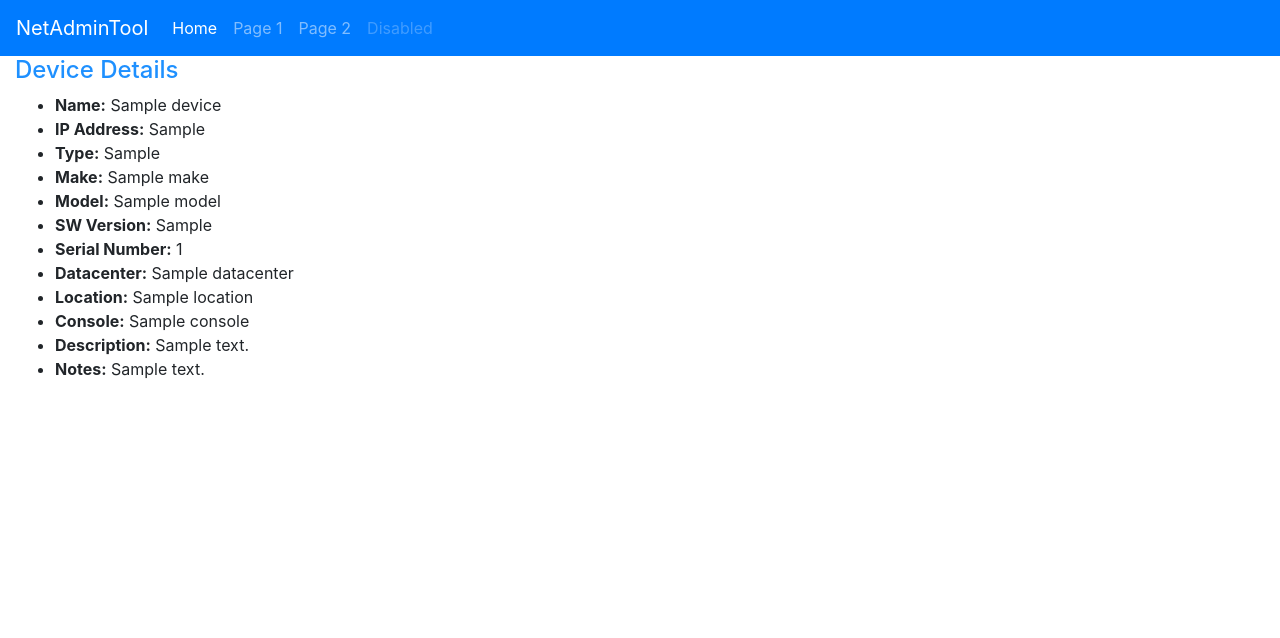
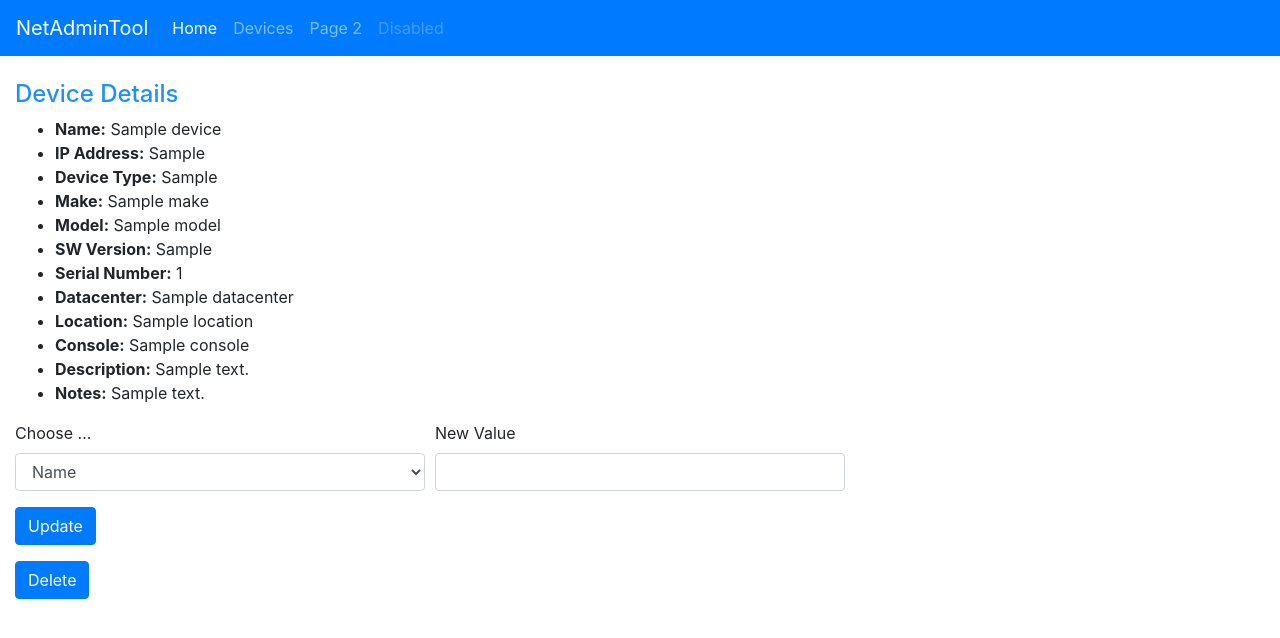
Before and after one commit to bdrakester/netadmintool, a Flask app: template app/templates/device.html in a window 1280 px wide. Shown: the top 638 px of the page. Run offline with Flask 2, Linux system fonts and the light colour scheme; the template is opened without the code that fills it: most values are stand-ins (such as "Sample title", 1, 10 or a date in 2020); parts of the project's set-up code (start-up, migrations or seed data) failed here and were passed over; some libraries are stand-ins or nearby versions.

Commit message:
Updated UI , added Update and Delete feature to device page

```diff
--- a/app/app.py
+++ b/app/app.py
@@ -1,4 +1,4 @@
-from flask import Flask, render_template
+from flask import Flask, render_template, request, redirect, url_for
 import requests
 from configparser import ConfigParser
 
@@ -22,7 +22,7 @@ def devices():
     devices = resp.json()['devices']
     return render_template('devices.html', devices = devices)
 
-@app.route('/devices/<int:device_id>')
+@app.route('/devices/<int:device_id>', methods=['GET'])
 def device(device_id):
     resp = requests.get(f'{api}/devices/{device_id}')
     if resp.status_code == 200:
@@ -31,5 +31,31 @@ def device(device_id):
     else:
         return render_template('error.html', message = "Device not found.")
 
+@app.route('/devices/<int:device_id>', methods=['POST'])
+def update_device(device_id):
+    attribute = request.form.get('attribute')
+    new_value = request.form.get('new_value')
+
+    # If new value entered in form, call api to update database
+    if new_value != '':
+        update = {attribute:new_value}
+        resp = requests.put(f'{api}/devices/{device_id}', json=update)
+
+    return redirect(url_for('device', device_id = device_id))
+
+
+@app.route('/devices/delete/<int:device_id>')
+def delete_device(device_id):
+    error = "An error occured, the device was not deleted."
+    success = "Device deleted."
+
+    resp = requests.delete(f'{api}/devices/{device_id}')
+
+    if resp.status_code != 200:
+        return render_template('delete.html', message = error)
+
+    return render_template('delete.html', message = success)
+
+
 if __name__ == '__main__':
     app.run(host='0.0.0.0', port=5002, debug=True)
--- a/app/static/css/styles.css
+++ b/app/static/css/styles.css
@@ -4,7 +4,7 @@ h2,h4 {
 table{
   width: 100%;
 }
-th, td{
+/*th, td{
   border: 1px solid black;
   padding: 15px;
-}
+}*/
--- a/app/templates/device.html
+++ b/app/templates/device.html
@@ -1,12 +1,17 @@
 {% extends "layout.html" %}
 
+{% block head %}
+<!--<script src="{{ url_for('static', filename='js/device.js') }}"></script>-->
+{% endblock %}
+
 {% block body %}
+<div class="container-fluid">
   <h4>Device Details</h4>
 
   <ul>
     <li><strong>Name:</strong> {{ device.name }}</li>
     <li><strong>IP Address:</strong> {{ device.ip_addr }}</li>
-    <li><strong>Type:</strong> {{ device.device_type }}</li>
+    <li><strong>Device Type:</strong> {{ device.device_type }}</li>
     <li><strong>Make:</strong> {{ device.make }}</li>
     <li><strong>Model:</strong> {{ device.model }}</li>
     <li><strong>SW Version:</strong> {{ device.sw_version }}</li>
@@ -18,4 +23,39 @@
     <li><strong>Notes:</strong> {{ device.notes }}</li>
   </ul>
 
+  <form action="{{ url_for('device', device_id=device.id) }}" method="POST">
+    <div class="form-row">
+      <div class="form-group col-md-4">
+        <label for="attribute">Choose ...</label>
+        <select id="attribute" class="form-control" name="attribute">
+          <option selected value="name">Name</option>
+          <option value="ip_address">IP Address</option>
+          <option value="device_type">Device Type</option>
+          <option value="make">Make</option>
+          <option value="model">Model</option>
+          <option value="sw_version">SW Version</option>
+          <option value="serial_number">Serial Number</option>
+          <option value="datacenter">Datacenter</option>
+          <option value="location">Location</option>
+          <option value="console">Console</option>
+          <option value="description">Description</option>
+          <option value="notes">Notes</option>
+        </select>
+      </div>
+      <div class="form-group col-md-4">
+        <label for="new_value">New Value</label>
+        <input type="text" class="form-control" id="new_value" name="new_value">
+      </div>
+    </div>
+    <div class="form-row">
+      <div class="form-group col-md-4">
+        <button type="submit" class="btn btn-primary" id="update_button">Update</button>
+      </div>
+    </div>
+  </form>
+
+  <!-- <a href="{{ url_for('device',device_id=device.id) }}" class="btn btn-primary">Update</a>-->
+  <a href="{{ url_for('delete_device',device_id=device.id) }}" class="btn btn-primary">Delete</a>
+
+</div>
 {% endblock %}
--- a/app/templates/error.html
+++ b/app/templates/error.html
@@ -1,8 +1,10 @@
 {% extends "layout.html" %}
 
 {% block body %}
-<h4> Error :( </h4>
 
-{{ message }}
+<div class="container-fluid">
+  <h4> Error :(  {{ message }} </h4>
+  <a href="{{ url_for('index') }}" class="btn btn-primary">Go Back</a>
+</div>
 
 {% endblock %}
--- a/app/templates/layout.html
+++ b/app/templates/layout.html
@@ -9,12 +9,14 @@
     <link rel="stylesheet" href="https://stackpath.bootstrapcdn.com/bootstrap/4.1.3/css/bootstrap.min.css" integrity="sha384-MCw98/SFnGE8fJT3GXwEOngsV7Zt27NXFoaoApmYm81iuXoPkFOJwJ8ERdknLPMO" crossorigin="anonymous">
     <!--<link rel="stylesheet" href="{{ url_for('static', filename='css/bootstrap.min.css') }}">-->
     <link rel="stylesheet" href="{{ url_for('static', filename='css/styles.css') }}">
+    {% block head %}
+    {% endblock %}
     <title>Network Admin Tool</title>
   </head>
   <body>
     <!--<nav class="navbar navbar-expand-lg navbar-light bg-light">-->
     <nav class="navbar navbar-expand-lg navbar-dark bg-primary">
-      <a class="navbar-brand" href="#">NetAdminTool</a>
+      <a class="navbar-brand" href="{{ url_for('index') }}">NetAdminTool</a>
       <button class="navbar-toggler" type="button" data-toggle="collapse" data-target="#navbarNav" aria-controls="navbarNav" aria-expanded="false" aria-label="Toggle navigation">
         <span class="navbar-toggler-icon"></span>
       </button>
@@ -24,7 +26,7 @@
             <a class="nav-link" href="{{ url_for('index') }}">Home <span class="sr-only">(current)</span></a>
           </li>
           <li class="nav-item">
-            <a class="nav-link" href="#">Page 1</a>
+            <a class="nav-link" href="{{ url_for('devices') }}">Devices</a>
           </li>
           <li class="nav-item">
             <a class="nav-link" href="#">Page 2</a>
@@ -35,11 +37,10 @@
         </ul>
       </div>
     </nav>
+    <br>
 
-
-    <div class="container-fluid">
       {% block body %}
       {% endblock %}
-    </div>
+
   </body>
 </html>
```
Also changed, not shown: app/templates/delete.html (added, +10 -0 lines), app/templates/devices.html (+9 -5 lines), app/templates/index.html (+4 -3 lines).
